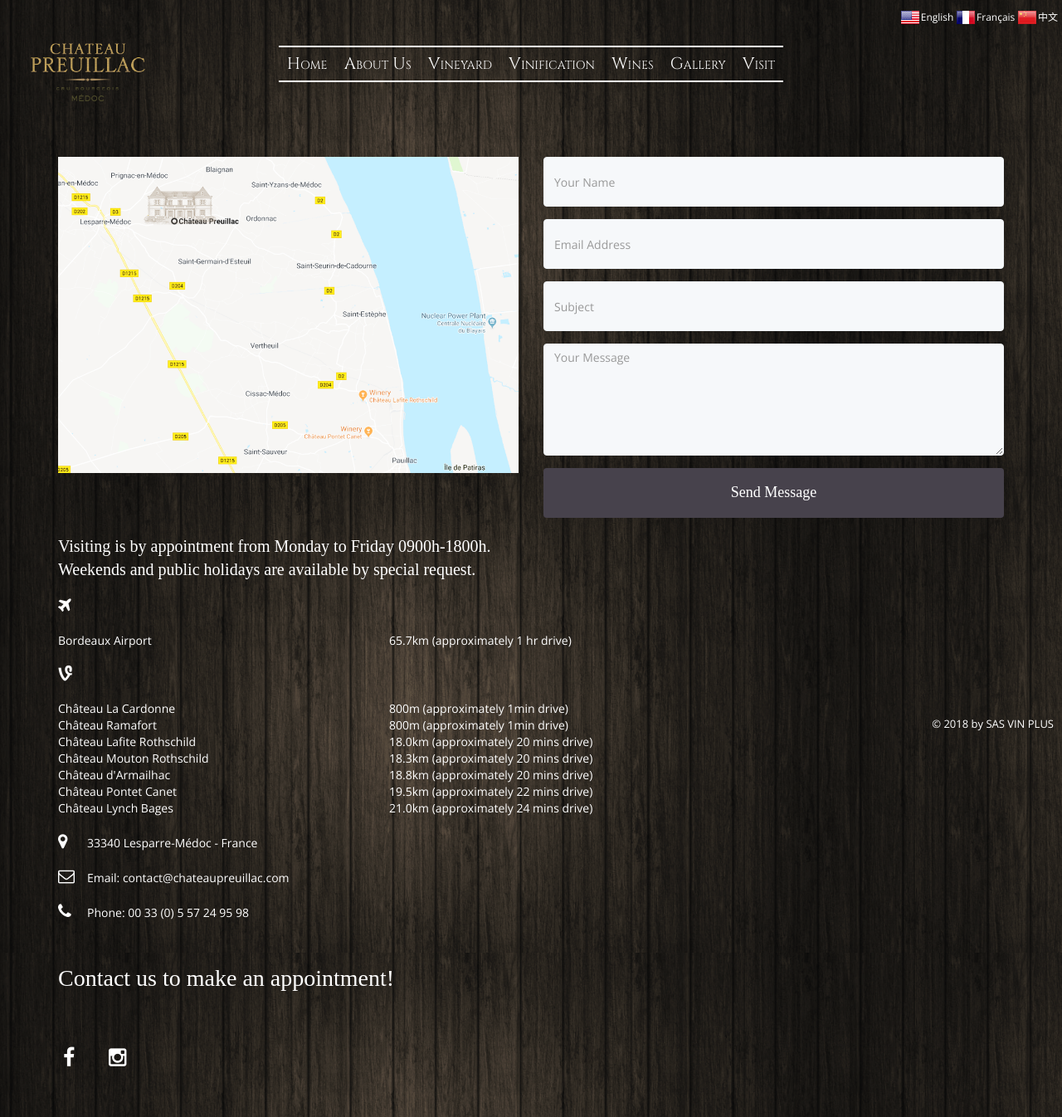
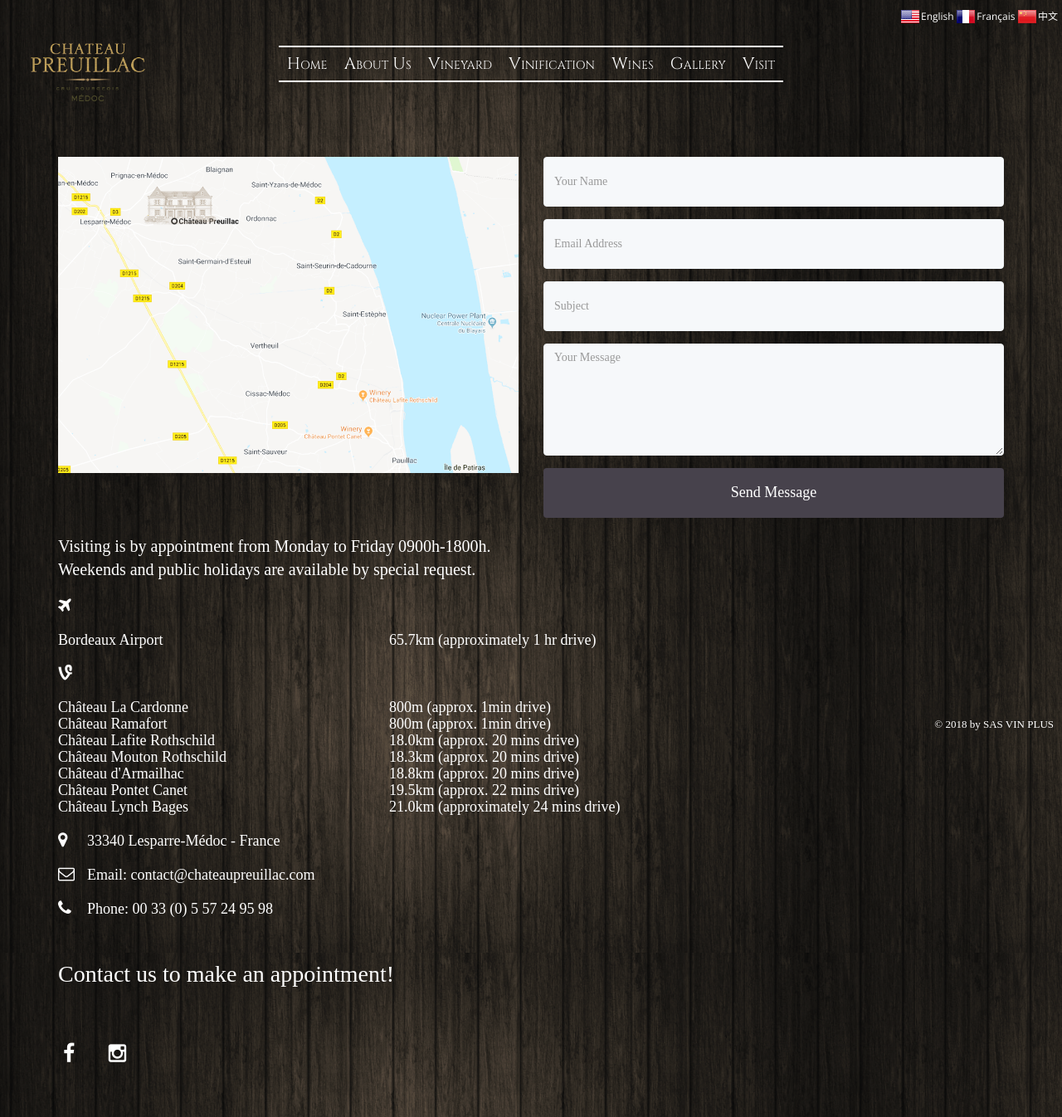
Before and after one commit to lyenchen/preuillac, a Jekyll site: the page built from contact.html, in a window 1280 px wide. Shown: the whole page at 83% size. Built offline with Jekyll 4.4.1, drawn with Linux system fonts in a browser that asks for light colours; nearby versions of some CDN libraries; some web fonts are replaced; comment, search, counter and statistics services are not loaded.

Commit message:
20190211

```diff
--- a/_includes/contact-info.html
+++ b/_includes/contact-info.html
@@ -21,27 +21,27 @@
     <table width="100%">
       <tr>
         <td width="35%">Château La Cardonne</td>
-        <td width="65%">800m (approximately 1min drive)</td>
+        <td width="65%">800m (approx. 1min drive)</td>
       </tr>
       <tr>
         <td width="35%">Château Ramafort</td>
-        <td width="65%">800m (approximately 1min drive)</td>
+        <td width="65%">800m (approx. 1min drive)</td>
       </tr>
       <tr>
         <td width="35%">Château Lafite  Rothschild</td>
-        <td width="65%">18.0km (approximately 20 mins drive)</td>
+        <td width="65%">18.0km (approx. 20 mins drive)</td>
       </tr>
       <tr>
         <td width="35%">Château Mouton Rothschild</td>
-        <td width="65%">18.3km (approximately 20 mins drive)</td>
+        <td width="65%">18.3km (approx. 20 mins drive)</td>
       </tr>
       <tr>
         <td width="35%">Château d'Armailhac</td>
-        <td width="65%">18.8km (approximately 20 mins drive)</td>
+        <td width="65%">18.8km (approx. 20 mins drive)</td>
       </tr>
       <tr>
         <td width="35%">Château Pontet Canet</td>
-        <td width="65%">19.5km (approximately 22 mins drive)</td>
+        <td width="65%">19.5km (approx. 22 mins drive)</td>
       </tr>
       <tr>
         <td width="35%">Château Lynch Bages</td>
--- a/css/style.css
+++ b/css/style.css
@@ -16,7 +16,7 @@
   width: 100%;
   min-height: 100%;
   background-image: url("../img/background.png");
-  font-family: 'Open Sans', sans-serif;
+  font-family: 'Cormorant', serif;
   -webkit-font-smoothing: antialiased;
 }
 h1,
@@ -38,6 +38,10 @@
 p {
   font-size: 15px;
   line-height: 28px;
+}
+li {
+  font-size: 18px;
+  line-height: 20px;
 }
 ul {
   padding: 0;
@@ -771,6 +775,9 @@
   font-size: 20px;
   width: 20px;
 }
+.address-block li a {
+  font-size: 36px;
+}
 #phone a {
   color: #FFFFFF;
 }
```
